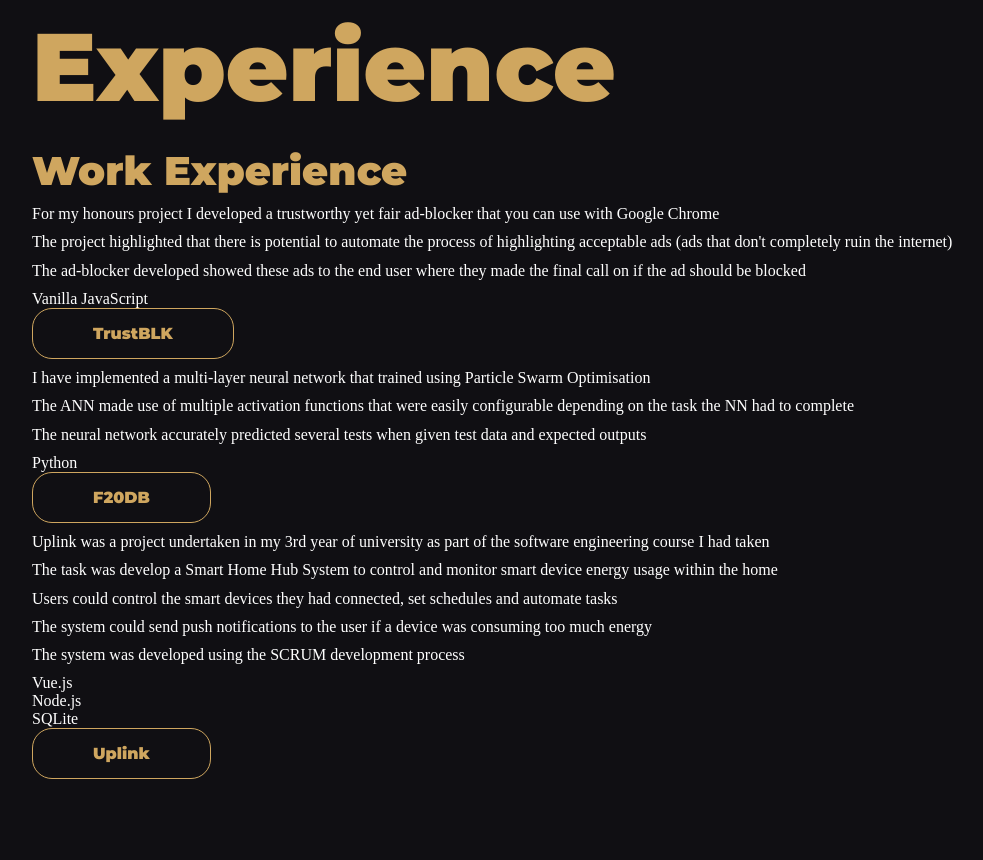
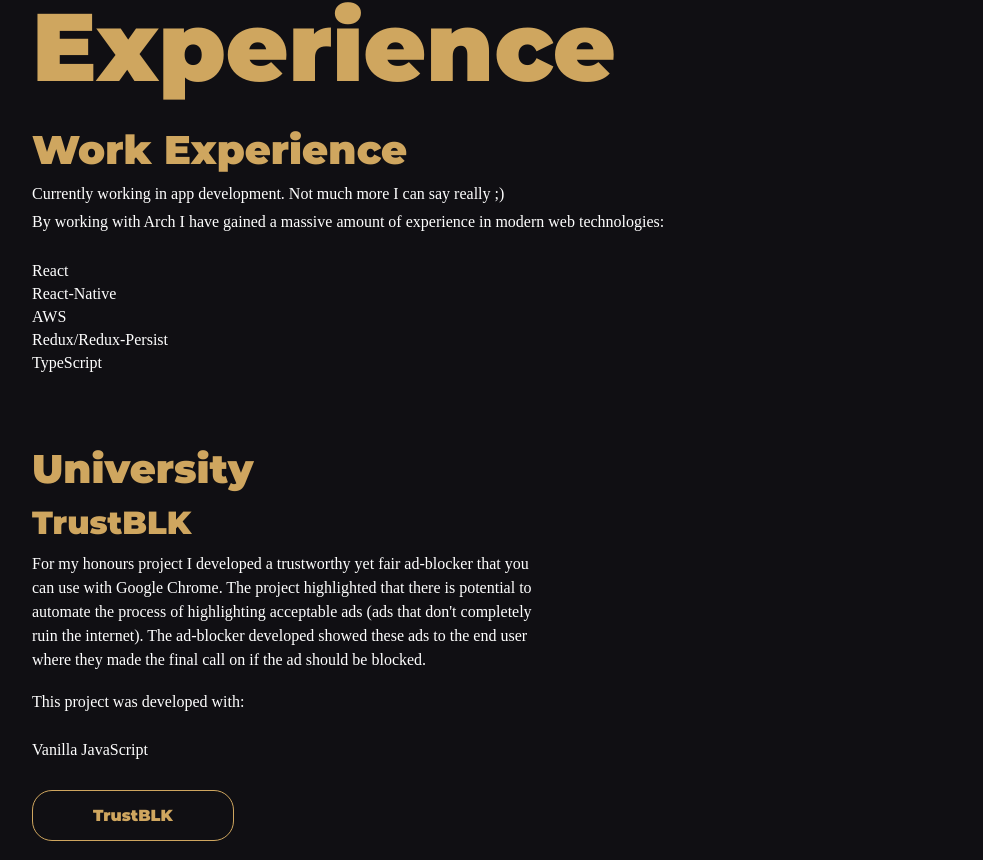
Before and after one commit to cheerypal/cheerypal.xyz, a React (Create React App) app: page / in a window 1280 px wide. Shown: the part 780-1640 px from the top of the page, without its empty margins (96-1079 px from the left). Built offline with nearby package versions, Linux system fonts and the light colour scheme; a web font is replaced by a local one.

Commit message:
projects

```diff
--- a/src/App.scss
+++ b/src/App.scss
@@ -44,6 +44,12 @@ h3 {
   color: var(--accent-color);
 }
 
+h4 {
+  font-family: "mont-black";
+  font-size: 2em;
+  color: var(--accent-color);
+}
+
 a {
   color: var(--primary-color);
   font-size: 2em;
--- a/src/components/experience-card/custom-list/custom-list.tsx
+++ b/src/components/experience-card/custom-list/custom-list.tsx
@@ -1,13 +1,21 @@
 import React from "react";
 import styled from "styled-components";
+
+const List = styled.div`
+  margin: 3% 0;
+`;
+
+const ListItem = styled.p`
+  margin: 0.5% 0;
+`;
 
 export const CustomList = (props: { skills: string[] }): JSX.Element => {
   const { skills } = props;
   return (
-    <div>
+    <List>
       {skills.map((data) => (
-        <p key={skills.indexOf(data)}>{data}</p>
+        <ListItem key={skills.indexOf(data)}>{data}</ListItem>
       ))}
-    </div>
+    </List>
   );
 };
--- a/src/components/experience-card/experience-card.tsx
+++ b/src/components/experience-card/experience-card.tsx
@@ -2,23 +2,49 @@ import React from "react";
 import styled from "styled-components";
 
 import { Section } from "./experience-section";
+import { CustomList } from "./custom-list";
+
 import { useAppSelector } from "../../hooks";
 
 export const Title = styled.h1`
   user-select: none;
   padding: 0;
-  margin: 2% 0;
   font-size: 6em;
 `;
 
+export const Seperator = styled.div`
+  margin: 2% 0 7% 0;
+`;
+
+export const SubTitle = styled.h3`
+  margin-bottom: 1%;
+`;
+
+const Paragraph = styled.p`
+  margin: 1% 0;
+`;
+
 export const Experience = (): JSX.Element => {
+  const Work = useAppSelector((state) => state.work.data);
   const ProjectsUni = useAppSelector((state) => state.projects.uni);
   const ProjectsAd = useAppSelector((state) => state.projects.additional);
   return (
     <div>
       <Title>Experience</Title>
-      <h3>Work Experience</h3>
-
+      <Seperator>
+        <SubTitle>Work Experience</SubTitle>
+        <Paragraph>
+          Currently working in app development. Not much more I can say really
+          ;)
+        </Paragraph>
+        <Paragraph>
+          By working with Arch I have gained a massive amount of experience in
+          modern web technologies:
+        </Paragraph>
+        <CustomList skills={Work.languages} />
+      </Seperator>
+      <Seperator>
+        <SubTitle>University</SubTitle>
         {ProjectsUni.map(({ id, title, description, link, skills }) => (
           <Section
             key={id}
@@ -28,6 +54,19 @@ export const Experience = (): JSX.Element => {
             skills={skills}
           />
         ))}
+      </Seperator>
+      <Seperator>
+        <SubTitle>Additional Projects</SubTitle>
+        {ProjectsAd.map(({ id, title, description, link, skills }) => (
+          <Section
+            key={id}
+            title={title}
+            description={description}
+            link={link}
+            skills={skills}
+          />
+        ))}
+      </Seperator>
     </div>
   );
 };
--- a/src/components/experience-card/experience-section/section.tsx
+++ b/src/components/experience-card/experience-section/section.tsx
@@ -4,7 +4,20 @@ import { CustomBtn } from "../../custom-btn";
 import { CustomList } from "../custom-list";
 
 const Paragraph = styled.p`
-  margin: 1% 0;
+  margin: 1% 50% 1% 0;
+  line-height: 1.5;
+`;
+
+const Seperator = styled.div`
+  margin: 0 0 10% 0;
+`;
+
+const SubTitle = styled.h4`
+  margin-bottom: 1%;
+`;
+
+const ListTitle = styled.p`
+  margin-top: 2%;
 `;
 
 export const Section = (props: {
@@ -14,28 +27,31 @@ export const Section = (props: {
   link: string;
 }): JSX.Element => {
   // function to split the description up into a list after each sentence
-  const layerDescription = (desc: string): string[] => {
-    if (desc.includes(".")) return desc.split(".");
-    else return [desc];
-  };
 
-  let newDescription = layerDescription(props.description);
-
-  console.log(newDescription);
+  /**
+   * const layerDescription = (desc: string): string[] => {
+   * if (desc.includes(".")) return desc.split(".");
+   * else return [desc];
+   * };
+   *
+   * let newDescription = layerDescription(props.description);
+   *
+   * console.log(newDescription);
+   */
 
   return (
-    <div>
+    <Seperator>
+      <SubTitle>{props.title}</SubTitle>
       <div>
-        {newDescription.map((data) => (
-          <Paragraph key={newDescription.indexOf(data)}>{data}</Paragraph>
-        ))}
+        <Paragraph>{props.description}</Paragraph>
       </div>
 
+      <ListTitle>This project was developed with:</ListTitle>
       <CustomList skills={props.skills} />
 
       <div>
         <CustomBtn title={props.title} link={props.link} />
       </div>
-    </div>
+    </Seperator>
   );
 };
--- a/src/data/index.tsx
+++ b/src/data/index.tsx
@@ -46,6 +46,14 @@ export const additional: Additional[] = [
       "Developed a COVID-19 stats comparison webapp. The webapp was a PWA therefore the user can download and install it on their phone via supporting browsers",
     skills: ["Vue.js"],
     link: "https://viroll.herokuapp.com",
+  },
+  {
+    id: 2,
+    title: "Personal Site",
+    description:
+      "Developed this very site to display my projects, experience and other things I find interesting.",
+    skills: ["TypeScript", "React", "Redux"],
+    link: "https://github.com/cheerypal/euangordon.me",
   },
 ];
 
```
Lines whose indentation alone changed are shown as unchanged.
